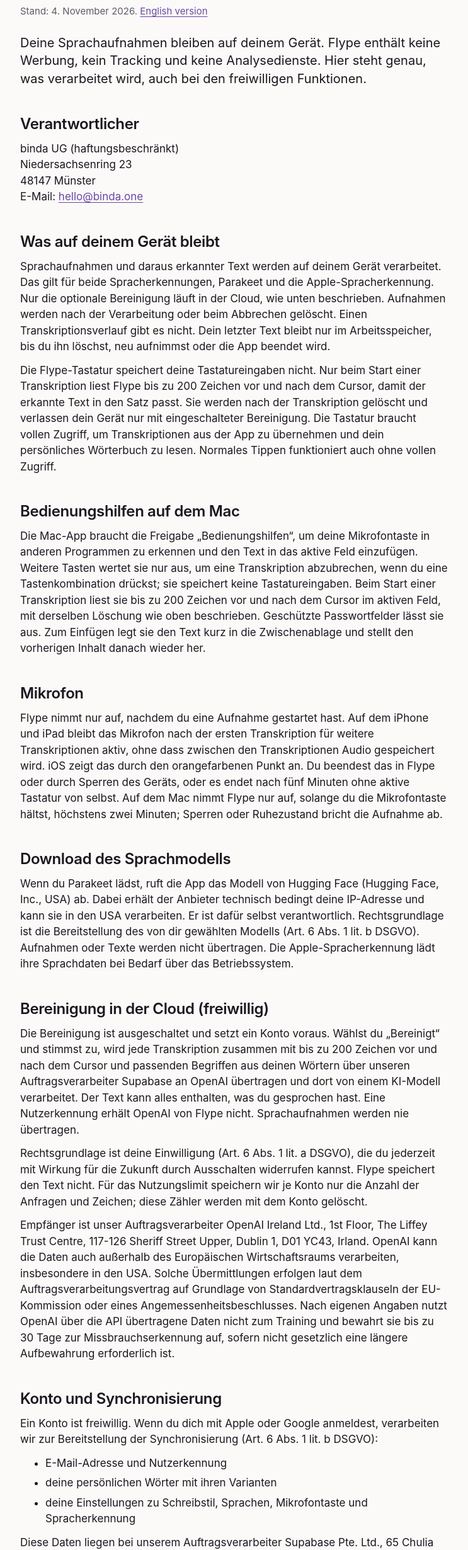
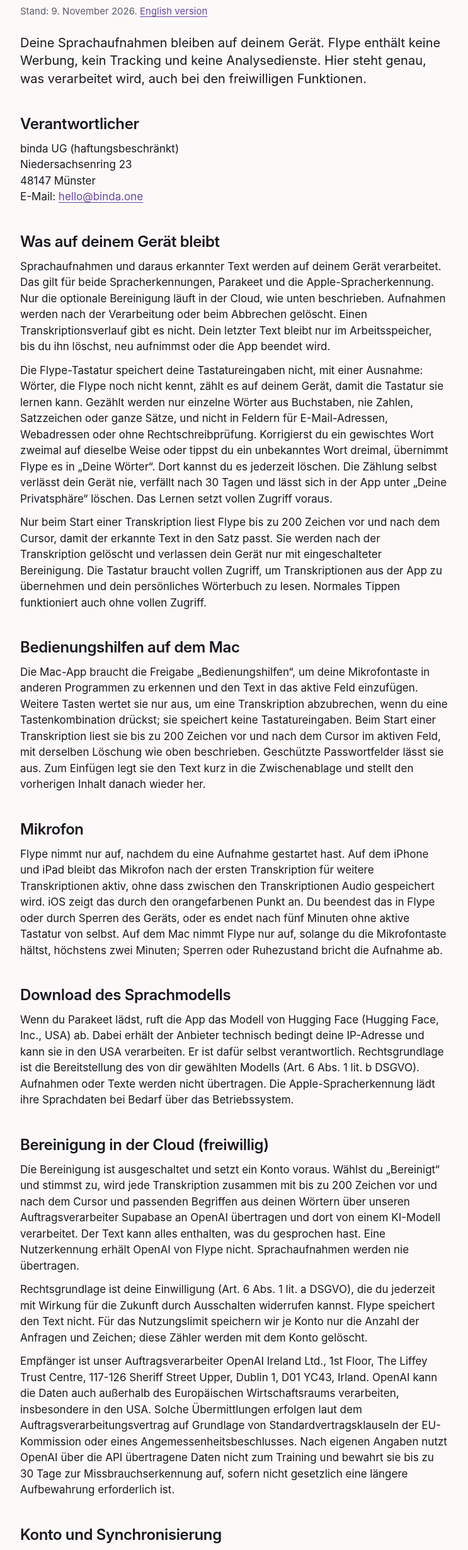
Before and after one commit to soeenplop/flype, a plain HTML site: page website/datenschutz.html in a window 1280 px wide. Shown: the part 197-2658 px from the top of the page at 63% size, without its empty margins (268-1011 px from the left). Drawn offline with Linux system fonts and the light colour scheme.

Commit message:
docs(website): explain how the keyboard learns unknown words

```diff
--- a/website/datenschutz.html
+++ b/website/datenschutz.html
@@ -18,7 +18,7 @@
 </header>
 <main class="prose" id="inhalt">
   <h1>Datenschutzerklärung</h1>
-  <p class="stand">Stand: 4. November 2026. <a href="en/privacy.html" hreflang="en" lang="en">English version</a></p>
+  <p class="stand">Stand: 9. November 2026. <a href="en/privacy.html" hreflang="en" lang="en">English version</a></p>
   <p class="lead">Deine Sprachaufnahmen bleiben auf deinem Gerät. Flype enthält keine Werbung, kein Tracking und keine Analysedienste. Hier steht genau, was verarbeitet wird, auch bei den freiwilligen Funktionen.</p>
 
   <h2>Verantwortlicher</h2>
@@ -26,7 +26,8 @@
 
   <h2>Was auf deinem Gerät bleibt</h2>
   <p>Sprachaufnahmen und daraus erkannter Text werden auf deinem Gerät verarbeitet. Das gilt für beide Spracherkennungen, Parakeet und die Apple-Spracherkennung. Nur die optionale Bereinigung läuft in der Cloud, wie unten beschrieben. Aufnahmen werden nach der Verarbeitung oder beim Abbrechen gelöscht. Einen Transkriptionsverlauf gibt es nicht. Dein letzter Text bleibt nur im Arbeitsspeicher, bis du ihn löschst, neu aufnimmst oder die App beendet wird.</p>
-  <p>Die Flype-Tastatur speichert deine Tastatureingaben nicht. Nur beim Start einer Transkription liest Flype bis zu 200 Zeichen vor und nach dem Cursor, damit der erkannte Text in den Satz passt. Sie werden nach der Transkription gelöscht und verlassen dein Gerät nur mit eingeschalteter Bereinigung. Die Tastatur braucht vollen Zugriff, um Transkriptionen aus der App zu übernehmen und dein persönliches Wörterbuch zu lesen. Normales Tippen funktioniert auch ohne vollen Zugriff.</p>
+  <p>Die Flype-Tastatur speichert deine Tastatureingaben nicht, mit einer Ausnahme: Wörter, die Flype noch nicht kennt, zählt es auf deinem Gerät, damit die Tastatur sie lernen kann. Gezählt werden nur einzelne Wörter aus Buchstaben, nie Zahlen, Satzzeichen oder ganze Sätze, und nicht in Feldern für E-Mail-Adressen, Webadressen oder ohne Rechtschreibprüfung. Korrigierst du ein gewischtes Wort zweimal auf dieselbe Weise oder tippst du ein unbekanntes Wort dreimal, übernimmt Flype es in „Deine Wörter“. Dort kannst du es jederzeit löschen. Die Zählung selbst verlässt dein Gerät nie, verfällt nach 30 Tagen und lässt sich in der App unter „Deine Privatsphäre“ löschen. Das Lernen setzt vollen Zugriff voraus.</p>
+  <p>Nur beim Start einer Transkription liest Flype bis zu 200 Zeichen vor und nach dem Cursor, damit der erkannte Text in den Satz passt. Sie werden nach der Transkription gelöscht und verlassen dein Gerät nur mit eingeschalteter Bereinigung. Die Tastatur braucht vollen Zugriff, um Transkriptionen aus der App zu übernehmen und dein persönliches Wörterbuch zu lesen. Normales Tippen funktioniert auch ohne vollen Zugriff.</p>
 
   <h2>Bedienungshilfen auf dem Mac</h2>
   <p>Die Mac-App braucht die Freigabe „Bedienungshilfen“, um deine Mikrofontaste in anderen Programmen zu erkennen und den Text in das aktive Feld einzufügen. Weitere Tasten wertet sie nur aus, um eine Transkription abzubrechen, wenn du eine Tastenkombination drückst; sie speichert keine Tastatureingaben. Beim Start einer Transkription liest sie bis zu 200 Zeichen vor und nach dem Cursor im aktiven Feld, mit derselben Löschung wie oben beschrieben. Geschützte Passwortfelder lässt sie aus. Zum Einfügen legt sie den Text kurz in die Zwischenablage und stellt den vorherigen Inhalt danach wieder her.</p>
@@ -46,7 +47,7 @@
   <p>Ein Konto ist freiwillig. Wenn du dich mit Apple oder Google anmeldest, verarbeiten wir zur Bereitstellung der Synchronisierung (Art. 6 Abs. 1 lit. b DSGVO):</p>
   <ul>
     <li>E-Mail-Adresse und Nutzerkennung</li>
-    <li>deine persönlichen Wörter mit ihren Varianten</li>
+    <li>deine persönlichen Wörter mit ihren Varianten, einschließlich der von der Tastatur gelernten Wörter und der Angabe, ob ein Wort gelernt oder von dir angelegt wurde</li>
     <li>deine Einstellungen zu Schreibstil, Sprachen, Mikrofontaste und Spracherkennung</li>
   </ul>
   <p>Diese Daten liegen bei unserem Auftragsverarbeiter Supabase Pte. Ltd., 65 Chulia Street #38-02/03, OCBC Centre, Singapur 049513. Datenbank, Anmeldedienst und Sicherungen befinden sich in der EU, in der Region Frankfurt (eu-central-1). Beim Abgleich verarbeitet Supabase außerdem technische Zugriffsdaten wie deine IP-Adresse. Serverfunktionen, etwa für die Cloud-Bereinigung, sind nicht fest an diese Region gebunden. Für Support und Betrieb können Supabase-Gesellschaften auch aus Singapur und den USA auf Daten zugreifen; diese Übermittlungen sind durch Standardvertragsklauseln der EU-Kommission abgesichert. Aufnahmen und Transkriptionen werden nicht synchronisiert. Die Anmeldung erfolgt über Apple oder Google, die dabei in eigener Verantwortung und nach ihren eigenen Bedingungen Daten verarbeiten. Dein Anmeldetoken liegt im geschützten Schlüsselbund deines Geräts.</p>
```
Also changed, not shown: website/en/index.html (+1 -1 lines), website/en/privacy.html (+4 -3 lines), website/index.html (+1 -1 lines).
